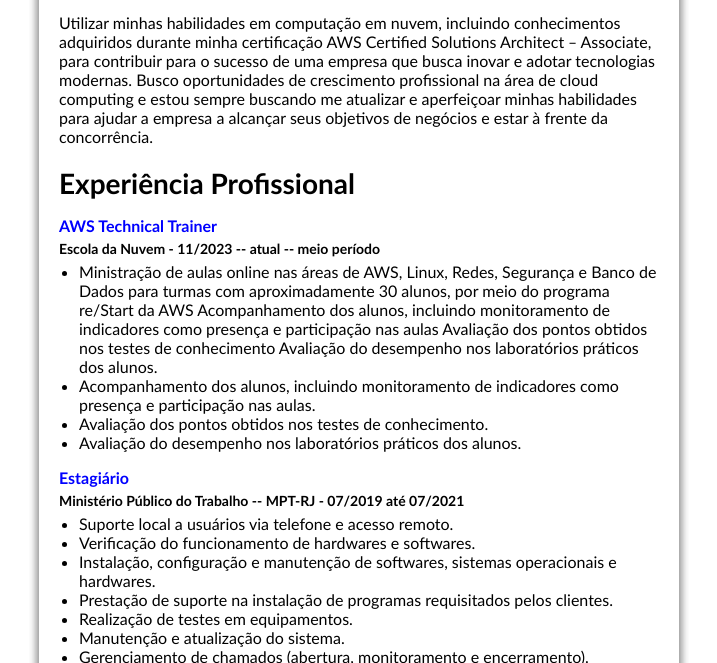
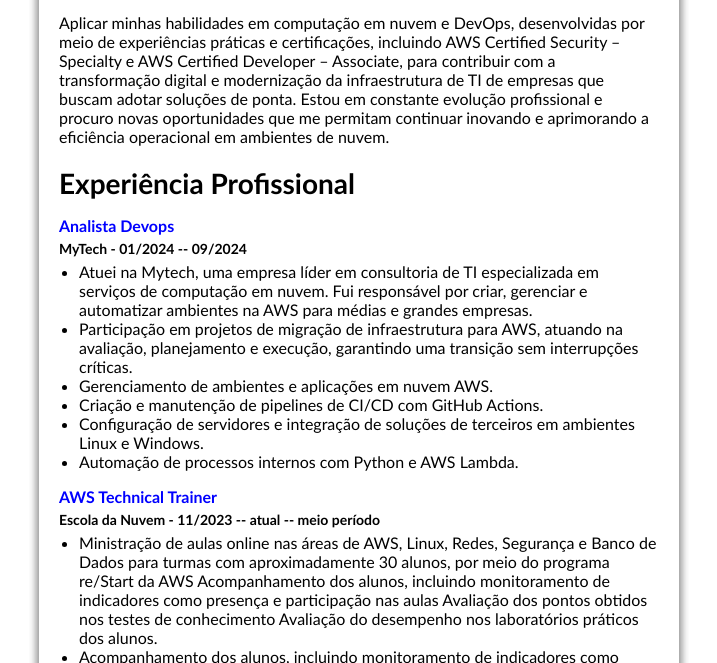
Before and after one commit to brianmonteiro54/Site_de_curriculo, a plain HTML site: page curriculo/cv_brian.html in a window 1280 px wide. Shown: the part 127-790 px from the top of the page, without its empty margins (281-998 px from the left). Drawn offline with Linux system fonts and the light colour scheme.

Commit message:
Atualizando meu curriculo, colocando minha experiência na mytech

```diff
--- a/curriculo/cv_brian.html
+++ b/curriculo/cv_brian.html
@@ -28,15 +28,44 @@
       </div>
 
       <p class="intro">
-        Utilizar minhas habilidades em computação em nuvem, incluindo conhecimentos
-        adquiridos durante minha certificação AWS Certified Solutions Architect ‒ Associate,
-        para contribuir para o sucesso de uma empresa que busca inovar e
-        adotar tecnologias modernas. Busco oportunidades de crescimento profissional
-        na área de cloud computing e estou sempre buscando me atualizar e aperfeiçoar
-        minhas habilidades para ajudar a empresa a alcançar seus objetivos de negócios
-        e estar à frente da concorrência.
+        Aplicar minhas habilidades em computação em nuvem e DevOps, desenvolvidas por meio de experiências práticas e certificações,
+        incluindo AWS Certified Security – Specialty e AWS Certified Developer – Associate, para contribuir com a transformação digital e
+        modernização da infraestrutura de TI de empresas que buscam adotar soluções de ponta. Estou em constante evolução profissional e
+        procuro novas oportunidades que me permitam continuar inovando e aprimorando a eficiência operacional em ambientes de nuvem.
       </p>
       <h2 class="section-heading">Experiência Profissional</h2>
+
+      <ul class="experience-list">
+        <li>
+          <p class="position">Analista Devops</p>
+          <p class="company">MyTech - 01/2024 -- 09/2024</p>
+          <ul class="responsibilities">
+            <li>
+              Atuei na Mytech, uma empresa líder em consultoria de TI especializada em serviços de computação em nuvem.
+              Fui responsável por criar, gerenciar e automatizar ambientes na AWS para médias e grandes empresas.
+            </li>
+            <li>
+              Participação em projetos de migração de infraestrutura para AWS, atuando na avaliação,
+              planejamento e execução, garantindo uma transição sem interrupções críticas.
+            </li>
+            <li>
+              Gerenciamento de ambientes e aplicações em nuvem AWS.
+            </li>
+            <li>
+              Criação e manutenção de pipelines de CI/CD com GitHub Actions.
+            </li>
+            <li>
+              Configuração de servidores e integração de soluções de terceiros em ambientes Linux e Windows.
+            </li>
+            <li>
+              Automação de processos internos com Python e AWS Lambda.
+            </li>
+
+
+          </ul>
+        </li>
+          </ul>
+
       <ul class="experience-list">
         <li>
           <p class="position">AWS Technical Trainer</p>
@@ -124,19 +153,19 @@ Avaliação do desempenho nos laboratórios práticos dos alunos.
         <li>Redes</li>
 
 
-
-
-
       </ul>
       <h2 class="section-heading">Formação</h2>
       <ul class="education">
 
         <li><span class="certification-blue">Ciência da Computação </span> <span class="certification-black">- Centro Universitário Anhanguera de Niterói - 2021</span></li>
       </p></ul>
-     <br><br> <!-- Pulando linha apenas para a parte de Cursos e Certificações ficar na linha2 -->
+
       <h2 class="section-heading">Cursos e Certificações</h2>
       <p class="certification">
         <ul class="education">
+        <li><strong class="certification-blue">Certificação AWS Certified Security – Specialty</strong><span class="certification-black">, AWS – 2024</span></li>
+        <li><strong class="certification-blue">Certificação AWS Certified Developer – Associate</strong><span class="certification-black">, AWS – 2024</span></li>
+        <li><strong class="certification-blue">Certificação FinOps Certified - Practitioner</strong><span class="certification-black">, AWS – 2024</span></li>
         <li><strong class="certification-blue">Certificação AWS Certified Solutions Architect ‒ Associate</strong><span class="certification-black">, AWS – 2023</span></li>
         <li><strong class="certification-blue">Certificação AWS Certified Cloud Practitioner</strong><span class="certification-black">, AWS – 2023</span></li>
         <li><strong class="certification-blue">DevOps</strong><span class="certification-black">, Ada Tech – 2023</span></li>
@@ -144,7 +173,6 @@ Avaliação do desempenho nos laboratórios práticos dos alunos.
         <li><strong class="certification-blue">Azure Security Center - SC900</strong><span class="certification-black">, Escola da Nuvem – 2023</span></li>
         <li><strong class="certification-blue">Do Bug ao Bounty - Hackeando Aplicações Web</strong><span class="certification-black">, Pato Academy – 2023</span></li>
         <li><strong class="certification-blue">Certificação ITIL 4 Foundation</strong><span class="certification-black">, PeopleCert – 2022</span></li>
-        <li><strong class="certification-blue">Pacote Office 365</strong><span class="certification-black">, Educavy – 2022</span></li>
         <li><strong class="certification-blue">Montagem de Manutenção de Computadores e Redes</strong><span class="certification-black">,  Microlins – 2017</span></li>
       </p>
     </ul>
```
